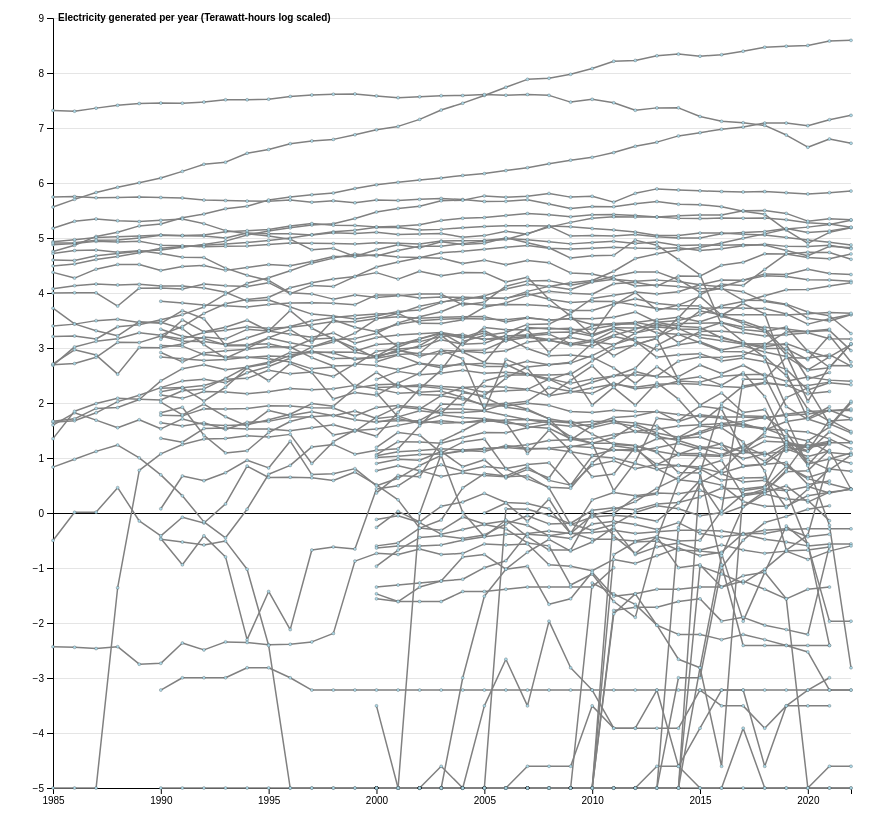
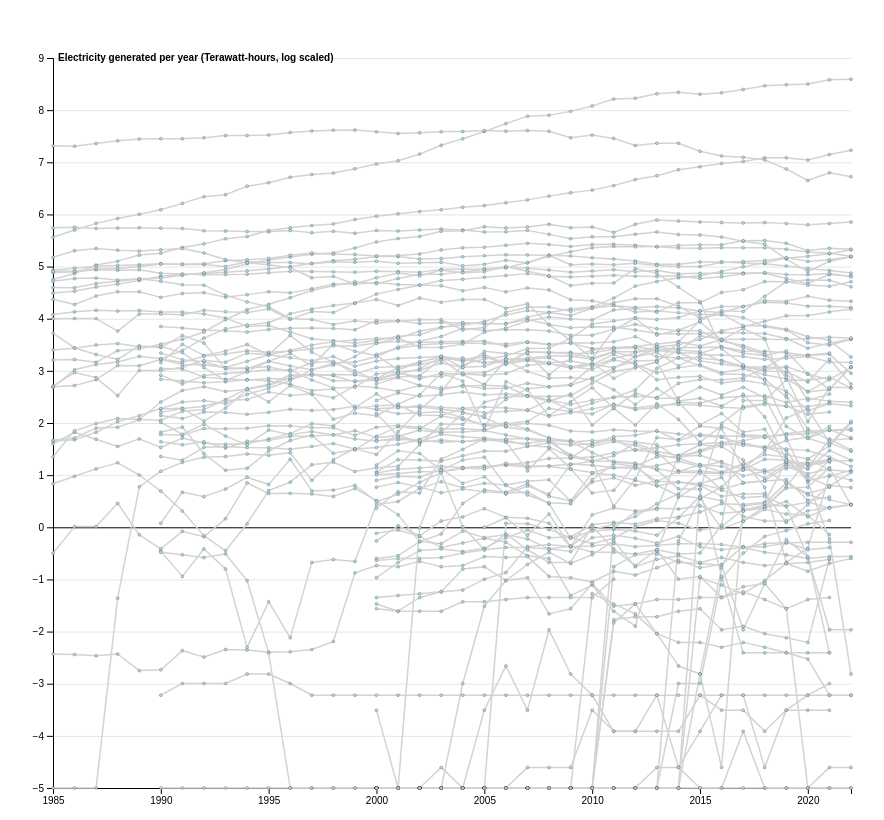
Before and after one commit to rx-72/Coal-electricity-generation, a SvelteKit app: page / in a window 1280 px wide. Shown: the whole page, without its empty margins (55-939 px from the left). Built offline with nearby package versions, Linux system fonts and the light colour scheme.

Commit message:
Add files via upload

```diff
--- a/src/components/App.svelte
+++ b/src/components/App.svelte
@@ -15,7 +15,7 @@
                year: new Date(Date.UTC(d["year"])),
                country: d["country"],
                electricity_generated: d["coal_electricity"],
-               unique_index: d["index"],
+               id: +d["index"],
             });
         });
         data = data;
--- a/src/components/Graph.svelte
+++ b/src/components/Graph.svelte
@@ -14,7 +14,7 @@
     //setting dimensions
     const width = 928;
     const height = 800;
-    const marginTop = 10;
+    const marginTop = 50;
     const marginRight = 30;
     const marginBottom = 20;
     const marginLeft = 100;
@@ -44,9 +44,10 @@
     $: countries = d3.group(data, d => d.country);
     // $: console.log(countries)
 
-    $: points = data.map((d) => [x(d.year), y(d.electricity_generated), d.country, d.unique_index]);
+    $: points = data.map((d) => [x(d.year), y(d.electricity_generated),
+    d.country, d.id, d.year, d.electricity_generated]);
 
-    $: console.log(points)
+    // $: console.log(points)
 
     $: color = d3
     .scaleOrdinal()
@@ -79,7 +80,9 @@
     let tooltipPt = null;
     function onPointerMove(event) {
         const i = bisect(data, x.invert(d3.pointer(event)[0]));
-        tooltipPt = data[i];
+        if (moused !== null) {
+            tooltipPt = moused
+        }
     }
 
     $: d3.select(svg).on('pointerenter', pointerentered);
@@ -87,16 +90,24 @@
     $: d3.select(svg).on('pointerleave', pointerleft);
     $: d3.select(svg).on('touchstart', event => event.preventDefault());
 
-
     // 1. make sure that when you move, you're selecting out the right point
     // 2. save that point into a JS variable
     // 3. when rendering path, check if selected point is for the path, then change color accordingly
+    let selected_id = null;
+    let moused = null;
+    // $: console.log(selected_id);
+    $: console.log(moused);
+
     function pointermoved(event) {
         const [xm, ym] = d3.pointer(event);
         const i = d3.leastIndex(points, ([x, y]) => Math.hypot(x - xm, y - ym));
-        const [x, y, k, ui] = points[i];
-        $: console.log(x, y, k, ui);
-        const mouse_point = [x, y, k, ui]
+        // const [x, y, k, ui] = points[i];
+        selected_id = points[i][3];
+        moused = points[i];
+        countries = countries;
+        $: console.log(moused[0]);
+        // console.log(x, y, k, ui);
+
         // path.style("stroke", ({z}) => z === k ? null : "#ddd").filter(({z}) => z === k).raise();
         // dot.attr("transform", `translate(${x},${y})`);
         // dot.select("text").text(k);
@@ -115,11 +126,33 @@
         svg.dispatch("input", {bubbles: true});
     }
 
+    function hovered_color(groups) {
+        // console.log(groups);
+        for (let x of groups) {
+            if (x["id"] === selected_id) {
+                // console.log(x);
+                return "steelblue"
+            }
+        }
+        return "lightgray"
+    }
+
+    function hovered_stroke_width(groups) {
+        // console.log(groups);
+        for (let x of groups) {
+            if (x["id"] === selected_id) {
+                // console.log(x);
+                return 10
+            }
+        }
+        return 1.5
+    }
+
     let hovered = -1;
 
 </script>
 
-    <div class="coal-coal_electricity generation">
+    <div class="coal_electricity generation">
         <svg
         bind:this={svg}
             {width}
@@ -140,17 +173,18 @@
                 font-weight="bold"
                 text-anchor="start"
             >
-                Electricity generated per year (Terawatt-hours log scaled)
+                Electricity generated per year (Terawatt-hours, log scaled)
             </text>
         </g>
 
-        <g stroke-width=1.5 stroke-linejoin="round" stroke-linecap="round" fill="none">
+        <g stroke-linejoin="round" stroke-linecap="round" fill="none">
             {#each [...countries] as [name, data]}
                 <path
                 key={name}
-                stroke="gray"
+                stroke={hovered_color(data)}
                 d={line(data)}
-
+                stroke-width={hovered_stroke_width(data)}
+                style="bold"
                 />
             {/each}
         </g>
@@ -181,8 +215,8 @@
 
         <!-- tooltip -->
         {#if tooltipPt}
-            <g transform="translate({x(tooltipPt.year)},{y(tooltipPt.electricity_generated)})">
-                <text font-weight="bold">{tooltipPt.country}</text>
+            <g transform="translate({x(tooltipPt[0])},{y(tooltipPt[1])})">
+                <text font-weight="bold">{tooltipPt[2]}: </text>
             </g>
         {/if}
 
```
Also changed, not shown: src/components/template.txt.
